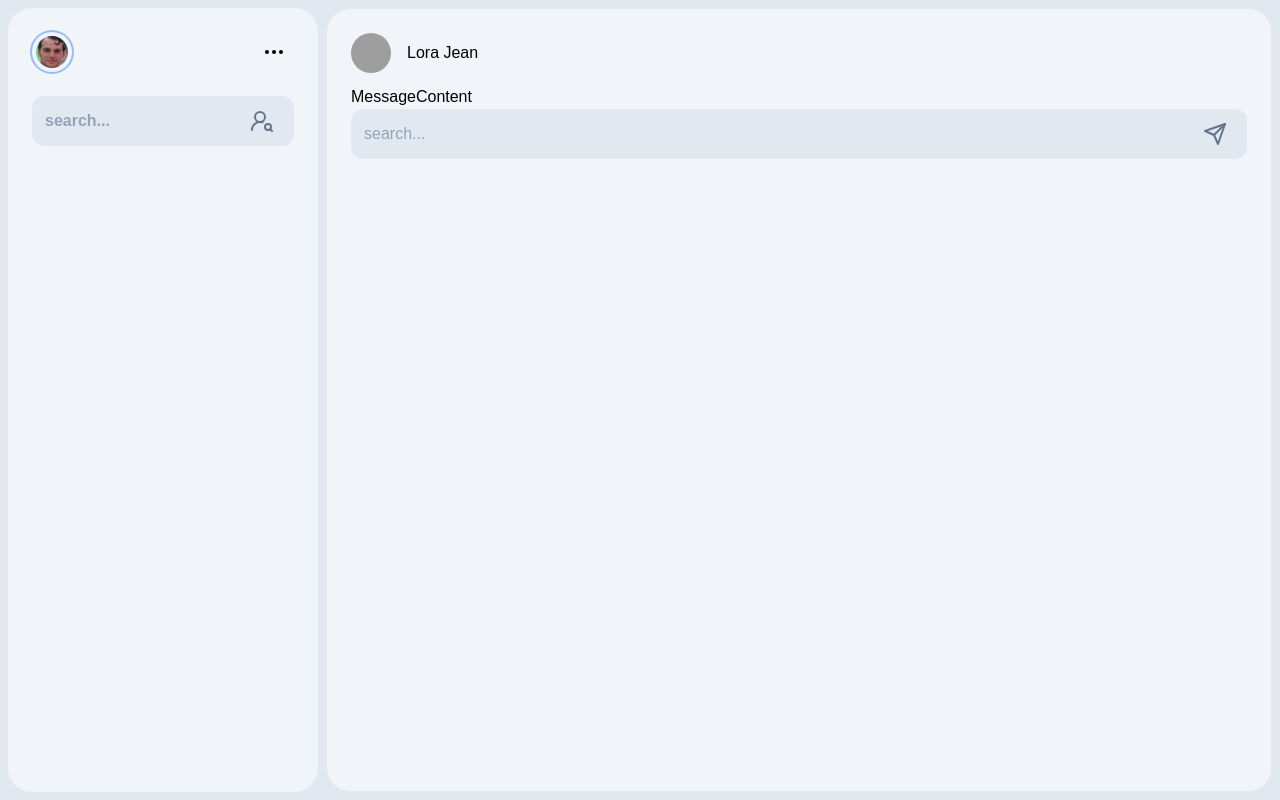
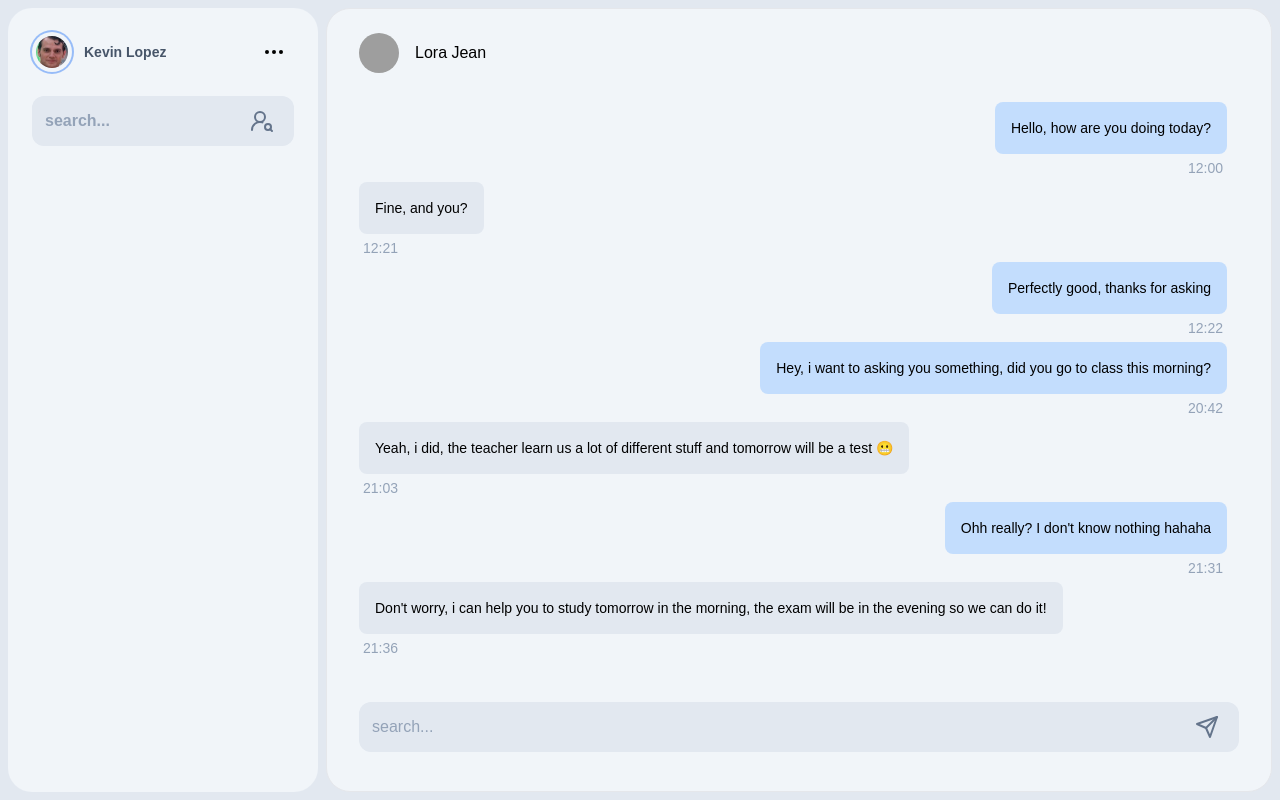
Before and after one commit to coofcoding/online-chat, a React (Vite) app: page / in a window 1280 px wide. Built offline with nearby package versions, Linux system fonts and the light colour scheme; grey boxes are pictures that could not be loaded.

Commit message:
chat style finished

```diff
--- a/package.json
+++ b/package.json
@@ -14,6 +14,7 @@
     "@fontsource/pacifico": "^5.0.12",
     "flowbite-react": "^0.7.3",
     "lucide-react": "^0.359.0",
+    "prop-types": "^15.8.1",
     "react": "^18.2.0",
     "react-dom": "^18.2.0",
     "react-router-dom": "^6.22.3"
--- a/src/chat/components/HeaderChat.jsx
+++ b/src/chat/components/HeaderChat.jsx
@@ -2,7 +2,7 @@ import { Avatar } from "flowbite-react";
 
 export const HeaderChat = () => {
     return (
-        <div className="pb-3 w-full">
+        <div className="pb-3 w-full h-fit">
             <div className="flex flex-wrap gap-2">
                 <Avatar img="https://img.fixthephoto.com/blog/images/gallery/news_preview_mob_image__preview_11368.png" rounded>
                     <div className="space-y-1 font-medium dark:text-white">
--- a/src/chat/components/MessageContent.jsx
+++ b/src/chat/components/MessageContent.jsx
@@ -1,5 +1,55 @@
+import { MessageView } from "./";
+
 export const MessageContent = () => {
-  return (
-    <div className="h-auto max-h-38">MessageContent</div>
-  )
-}
+    return (
+        <div className="flex flex-col overflow-y-auto h-[70svh]">
+            <MessageView
+                user={true}
+                message="Hello, how are you doing today?"
+                time="12:00"
+            />
+            <MessageView message="Fine, and you?" time="12:21" />
+            <MessageView
+                user={true}
+                message="Perfectly good, thanks for asking"
+                time="12:22"
+            />
+            <MessageView
+                user={true}
+                message="Hey, i want to asking you something, did you go to class this morning?"
+                time="20:42"
+            />
+            <MessageView
+                message="Yeah, i did, the teacher learn us a lot of different stuff and tomorrow will be a test 😬"
+                time="21:03"
+            />
+            <MessageView
+                user={true}
+                message="Ohh really? I don't know nothing hahaha"
+                time="21:31"
+            />
+            <MessageView
+                message="Don't worry, i can help you to study tomorrow in the morning, the exam will be in the evening so we can do it!"
+                time="21:36"
+            />
+            <MessageView
+                user={true}
+                message="Thank youuuuuuu, you already save my life."
+                time="21:38"
+            />
+            <MessageView
+                message="Hahaha, it's okey, you are my best friend so it's the minimum stuff that i can do for you"
+                time="21:40"
+            />
+            <MessageView
+                message="Also, we can speak about something that i hear in the class"
+                time="21:44"
+            />
+            <MessageView
+                message="Someone was speak shit about you, i feel really upset about that"
+                time="21:46"
+            />
+            <MessageView user={true} message="Who? 😡" time="21:49" />
+        </div>
+    );
+};
--- a/src/chat/components/MessageView.jsx
+++ b/src/chat/components/MessageView.jsx
@@ -1,5 +1,28 @@
-export const MessageView = () => {
-  return (
-    <div>MessageView</div>
-  )
-}
+import PropTypes from "prop-types";
+
+export const MessageView = ({ user, message, time }) => {
+    return (
+        <div
+            className={`flex mr-3 ${
+                user ? "justify-end" : "justify-start"
+            }`}
+        >
+            <div className="flex flex-col">
+                <div
+                    className={`my-1 p-4 w-fit h-fit rounded-lg text-sm ${
+                        user ? "bg-blue-200" : "bg-slate-200"
+                    }`}
+                >
+                    {message}
+                </div>
+                <span className={`mx-1 text-sm text-slate-400 ${ user  && "text-end" } `}>{time}</span>
+            </div>
+        </div>
+    );
+};
+
+MessageView.propTypes = {
+    user: PropTypes.bool,
+    message: PropTypes.string.isRequired,
+    time: PropTypes.string.isRequired,
+};
--- a/src/chat/components/WriteField.jsx
+++ b/src/chat/components/WriteField.jsx
@@ -2,7 +2,7 @@ import { Send } from "lucide-react";
 
 export const WriteField = () => {
     return (
-        <div className="relative flex items-center">
+        <div className="relative flex items-center mt-6 pb-2">
             <Send className="absolute right-5 text-slate-500" />
             <input
                 placeholder="search..."
--- a/src/home/components/ChatSide.jsx
+++ b/src/home/components/ChatSide.jsx
@@ -4,7 +4,7 @@ export const ChatSide = () => {
 
     const chatSelected = true;
 
-    return <div className="bg-slate-100 col-span-3 border">
+    return <div className="bg-slate-100 col-span-3 border min-w-96">
         {
             ( chatSelected )
             ? <ChatView/>
--- a/src/home/components/ChatView.jsx
+++ b/src/home/components/ChatView.jsx
@@ -1,11 +1,11 @@
-import { HeaderChat, MessageContent, WriteField } from '../../chat/components';
+import { HeaderChat, MessageContent, WriteField } from "../../chat/components";
 
 export const ChatView = () => {
-  return (
-    <>
-      <HeaderChat/>
-      <MessageContent/>
-      <WriteField/>
-    </>
-  )
-}
+    return (
+        <div className="grid h-full overflow-hidden max-h-screen px-2">
+            <HeaderChat />
+            <MessageContent />
+            <WriteField />
+        </div>
+    );
+};
--- a/src/home/components/HeadBar.jsx
+++ b/src/home/components/HeadBar.jsx
@@ -5,6 +5,7 @@ import { Ellipsis } from "lucide-react";
 export const HeadBar = () => {
     return (
         <div className="flex items-center justify-between w-full">
+            <div className="flex justify-center items-center gap-3">
                 <Avatar
                     img="/photo_example.png"
                     rounded
@@ -12,6 +13,8 @@ export const HeadBar = () => {
                     color="blue"
                     className="hover:scale-105"
                 />
+                <span className="text-sm font-semibold text-slate-600">Kevin Lopez</span>
+            </div>
 
             <Dropdown
                 label={
@@ -24,13 +27,17 @@ export const HeadBar = () => {
                 className="bg-slate-100 rounded-3xl p-2 w-52"
             >
                 <Dropdown.Header>
-                    <span className="block text-sm text-slate-600">Kevin Lopez</span>
+                    <span className="block text-sm text-slate-600">
+                        Kevin Lopez
+                    </span>
                     <span className="block truncate text-sm font-medium text-slate-400">
                         @k3vinlz
                     </span>
                 </Dropdown.Header>
-                <Dropdown.Item className="hover:!bg-slate-200 rounded-3xl duration-200 transition-all outline-none justify-between group">Sign out <LogOut className="group-hover:mr-0 group-hover:opacity-100 duration-200 transition-all mr-6 opacity-0 text-slate-400"/></Dropdown.Item>
-
+                <Dropdown.Item className="hover:!bg-slate-200 rounded-3xl duration-200 transition-all outline-none justify-between group">
+                    Sign out{" "}
+                    <LogOut className="group-hover:mr-0 group-hover:opacity-100 duration-200 transition-all mr-6 opacity-0 text-slate-400" />
+                </Dropdown.Item>
             </Dropdown>
         </div>
     );
--- a/src/home/components/SideBar.jsx
+++ b/src/home/components/SideBar.jsx
@@ -2,7 +2,7 @@ import { HeadBar, SearchBar } from "./";
 
 export const SideBar = () => {
     return (
-        <div className="bg-slate-100 *:mb-6">
+        <div className="bg-slate-100 *:mb-6 min-w-60">
             <HeadBar />
             <SearchBar />
         </div>
--- a/src/index.css
+++ b/src/index.css
@@ -1,6 +1,28 @@
 @tailwind base;
 @tailwind components;
 @tailwind utilities;
+
+/* width */
+::-webkit-scrollbar {
+    width: 10px;
+  }
+
+  /* Track */
+  ::-webkit-scrollbar-track {
+    background: #e7e7e7;
+    border-radius: 10px;
+  }
+
+  /* Handle */
+  ::-webkit-scrollbar-thumb {
+    background: #d0d0d0;
+    border-radius: 10px;
+  }
+
+  /* Handle on hover */
+  ::-webkit-scrollbar-thumb:hover {
+    background: #69a2ca;
+  }
 
 body {
     font-family: 'Montserrat Variable', sans-serif;
--- a/tailwind.config.js
+++ b/tailwind.config.js
@@ -3,10 +3,12 @@ export default {
   content: [
     "./index.html",
     "./src/**/*.{js,ts,jsx,tsx}",
-        "node_modules/flowbite-react/lib/esm/**/*.js",
+    'node_modules/flowbite-react/lib/esm/**/*.js',
   ],
   theme: {
     extend: {},
   },
-    plugins: [require("flowbite/plugin")],
-};
+  plugins: [
+    require('flowbite/plugin'),
+  ],
+}
```
Also changed, not shown: 1 other file (tests, documents, lock files or other folders). Lines whose indentation alone changed are shown as unchanged.
